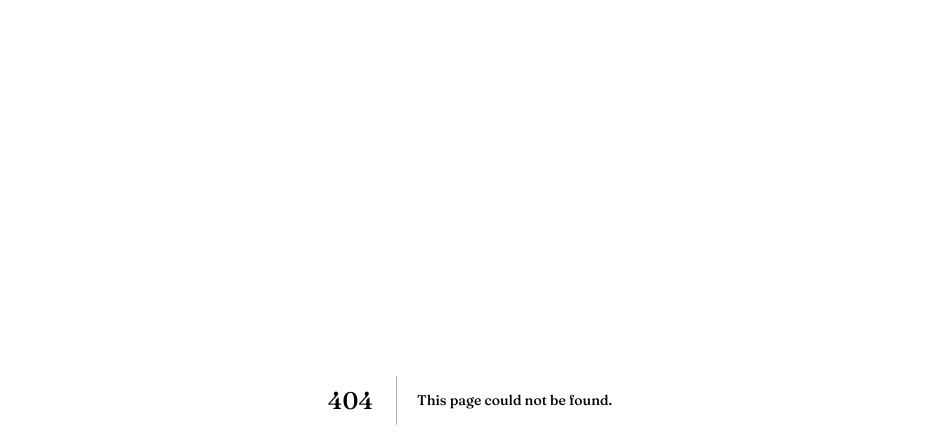
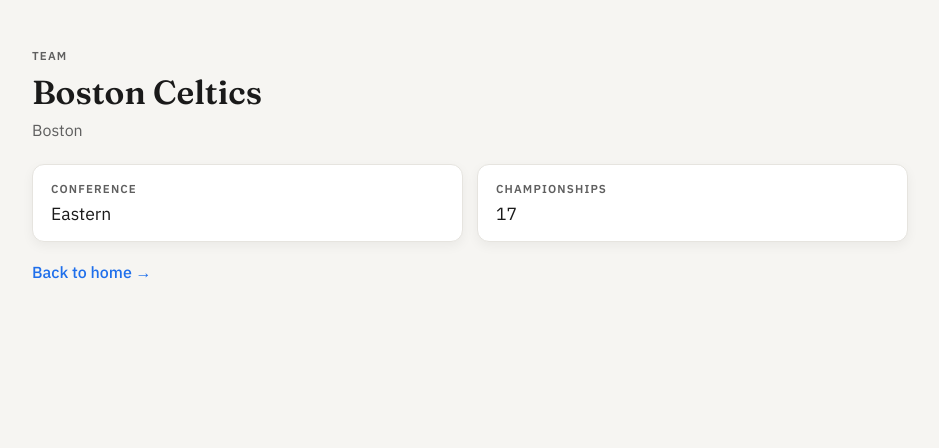
Before and after one commit to harshit18-09/SEO_Project-HarshitChugh, a Next.js app: page /teams/boston-celtics in a window 1280 px wide. Before the commit this address had no page. Shown: the top 448 px of the page, without its empty margins (170-1109 px from the left). Built offline with nearby package versions, Linux system fonts and the light colour scheme.

Commit message:
add server rendered team detail page

```diff
--- /dev/null
+++ b/src/app/teams/[slug]/page.tsx
@@ -0,0 +1,61 @@
+import teams from "@/data/teams.json"
+import { buildMeta } from "@/lib/seo"
+import { teamSchema } from "@/lib/schema"
+import type { Team } from "@/lib/types"
+import { notFound } from "next/navigation"
+
+export async function generateStaticParams() {
+  return (teams as Team[]).map(team => ({ slug: team.id }))
+}
+
+export async function generateMetadata({ params }: { params: Promise<{ slug: string }> }) {
+  const { slug } = await params
+  const team = (teams as Team[]).find(t => t.id === slug)
+
+  if (!team) {
+    return buildMeta("Team Not Found", "NBA team profile not available.")
+  }
+
+  return buildMeta(
+    `${team.name} NBA Team Profile`,
+    `Detailed NBA profile of the ${team.name}`
+  )
+}
+
+export default async function TeamPage({ params }: { params: Promise<{ slug: string }> }) {
+  const { slug } = await params
+  const team = (teams as Team[]).find(t => t.id === slug)
+
+  if (!team) {
+    notFound()
+  }
+
+  return (
+    <main className="detail">
+      <script
+        type="application/ld+json"
+        dangerouslySetInnerHTML={{
+          __html: JSON.stringify(teamSchema(team))
+        }}
+      />
+      <header className="detail-header">
+        <p className="card-eyebrow">Team</p>
+        <h1 className="detail-title">{team.name}</h1>
+        <p className="detail-subtitle">{team.city}</p>
+      </header>
+      <section className="detail-grid">
+        <div className="detail-card">
+          <p className="detail-label">Conference</p>
+          <p className="detail-value">{team.conference}</p>
+        </div>
+        <div className="detail-card">
+          <p className="detail-label">Championships</p>
+          <p className="detail-value">{team.titles}</p>
+        </div>
+      </section>
+      <div className="detail-links">
+        <a className="detail-link" href="/">Back to home →</a>
+      </div>
+    </main>
+  )
+}
```
